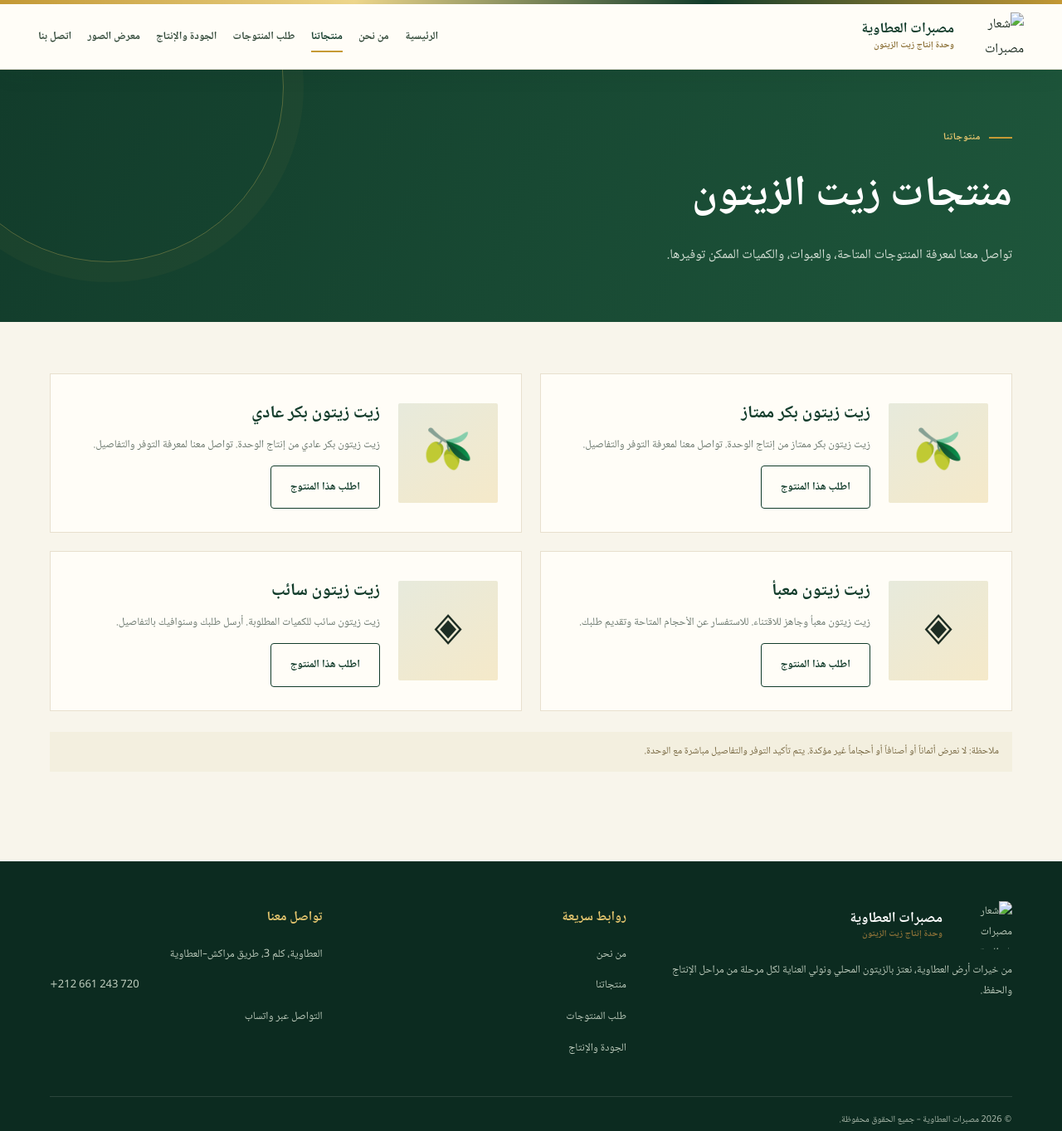
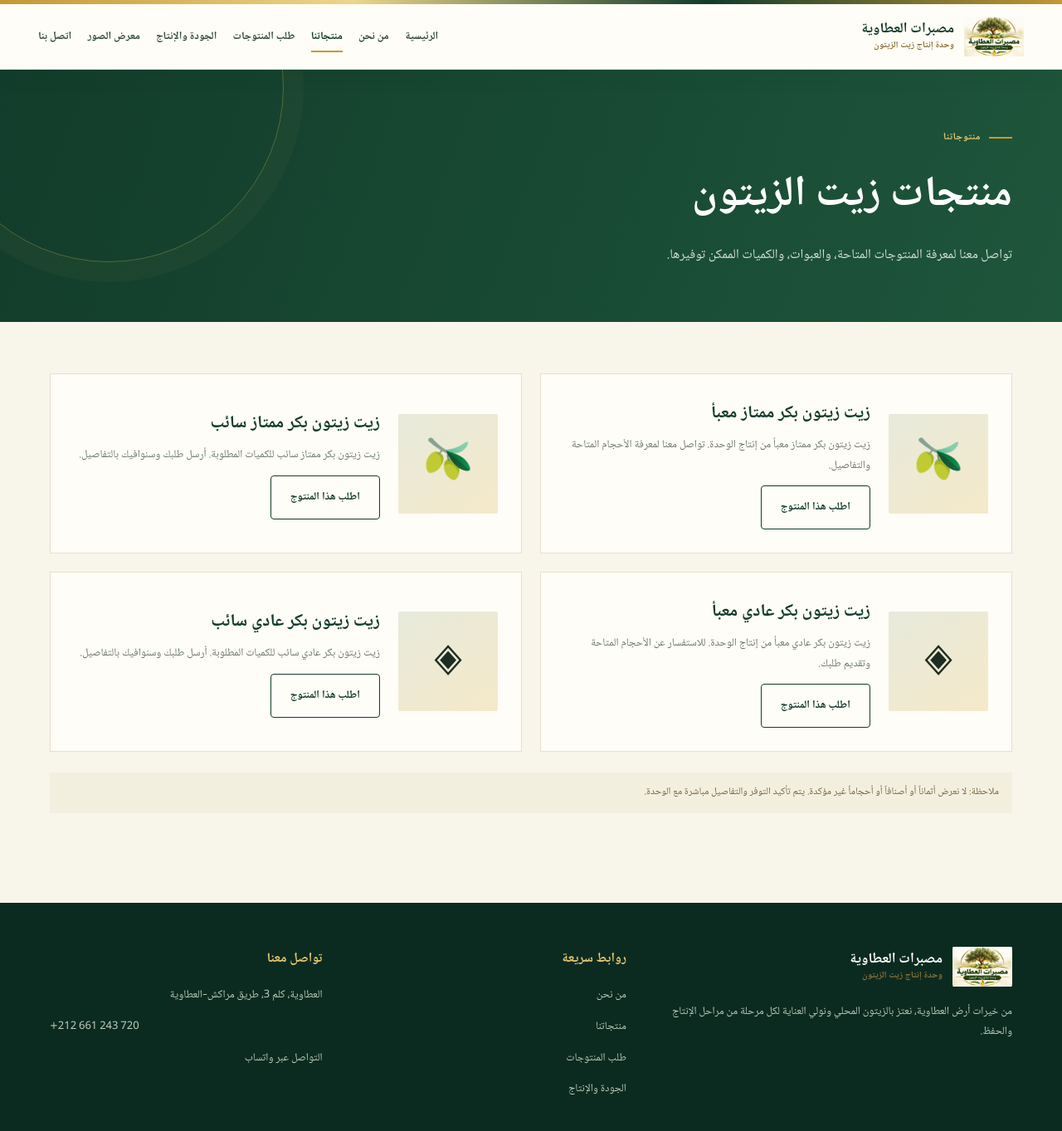
Before and after one commit to badrach76/conservesattaouia, a plain HTML site: page products.html in a window 1280 px wide. Shown: the top 1363 px of the page at 83% size. Drawn offline with Linux system fonts and the light colour scheme.

Commit message:
Add files via upload

```diff
--- a/products.html
+++ b/products.html
@@ -28,15 +28,15 @@
 @media(max-width:920px){.header-inner{flex-wrap:wrap}.menu{display:block}.nav{display:none;width:100%;flex-direction:column;align-items:stretch;gap:0;padding:5px 0 12px}.nav.open{display:flex}.nav a{padding:9px 4px;border-top:1px solid var(--line)}.nav a:after{display:none}.hero-grid{grid-template-columns:1fr;gap:10px;padding-top:38px}.hero-emblem{grid-row:1;min-height:300px}.hero-emblem img{max-width:500px;width:88%}.hero-emblem:before{width:70%}.hero-copy{text-align:center}.hero-copy p{margin:0 auto}.hero-actions{justify-content:center}.story{grid-template-columns:1fr;gap:25px}.cards{grid-template-columns:1fr 1fr}.footer-grid{grid-template-columns:1fr 1fr}}
 @media(max-width:620px){.container{width:calc(100% - 30px)}.header-inner{padding:8px 15px}.brand{min-width:0}.brand img{width:59px;height:48px}.brand-name{font-size:15px}.hero-grid{padding:28px 17px 48px;min-height:auto}.hero-emblem{min-height:225px}.hero-emblem img{width:100%;max-width:410px}.hero-copy h1{font-size:42px}.hero-copy p{font-size:15px}.trust-inner{justify-content:center;text-align:center;gap:9px 20px}.section{padding:55px 0}.story-panel{padding:25px}.story-panel h2{font-size:27px}.cards,.product-grid,.contact-grid,.footer-grid{grid-template-columns:1fr}.product-card{grid-template-columns:82px 1fr;padding:17px;gap:15px}.product-icon{height:82px;font-size:35px}.page-hero{padding:45px 0}.page-body{padding:38px 0 60px}.prose{padding:23px}.form-grid{grid-template-columns:1fr}.field.full{grid-column:auto}.banner-inner{display:block}.banner .btn{margin-top:18px}.footer{padding-top:35px}}
 </style></head><body><div class="topline"></div><header class="header"><div class="header-inner">
-<a class="brand" href="index.html"><img src="assets/association-logo.jpg" alt="شعار مصبرات العطاوية"><span class="brand-name">مصبرات العطاوية<small>وحدة إنتاج زيت الزيتون</small></span></a>
+<a class="brand" href="index.html"><img src="association-logo.jpg" alt="شعار مصبرات العطاوية"><span class="brand-name">مصبرات العطاوية<small>وحدة إنتاج زيت الزيتون</small></span></a>
 <button class="menu" aria-label="فتح القائمة" onclick="document.querySelector('.nav').classList.toggle('open')">☰</button>
 <nav class="nav"><a class="" href="index.html">الرئيسية</a><a class="" href="about.html">من نحن</a><a class="active" href="products.html">منتجاتنا</a><a class="" href="order.html">طلب المنتوجات</a><a class="" href="quality.html">الجودة والإنتاج</a><a class="" href="gallery.html">معرض الصور</a><a class="" href="contact.html">اتصل بنا</a></nav></div></header><main><section class="page-hero"><div class="container"><span class="kicker" style="color:#e4c56e">منتوجاتنا</span><h1>منتجات زيت الزيتون</h1><p>تواصل معنا لمعرفة المنتوجات المتاحة، والعبوات، والكميات الممكن توفيرها.</p></div></section><section class="page-body"><div class="container"><div class="product-grid">
-<article class="product-card"><div class="product-icon">🫒</div><div><h2>زيت زيتون بكر ممتاز</h2><p>زيت زيتون بكر ممتاز من إنتاج الوحدة. تواصل معنا لمعرفة التوفر والتفاصيل.</p><a class="btn btn-outline" href="order.html">اطلب هذا المنتوج</a></div></article>
-<article class="product-card"><div class="product-icon">🫒</div><div><h2>زيت زيتون بكر عادي</h2><p>زيت زيتون بكر عادي من إنتاج الوحدة. تواصل معنا لمعرفة التوفر والتفاصيل.</p><a class="btn btn-outline" href="order.html">اطلب هذا المنتوج</a></div></article>
-<article class="product-card"><div class="product-icon">◈</div><div><h2>زيت زيتون معبأ</h2><p>زيت زيتون معبأ وجاهز للاقتناء. للاستفسار عن الأحجام المتاحة وتقديم طلبك.</p><a class="btn btn-outline" href="order.html">اطلب هذا المنتوج</a></div></article>
-<article class="product-card"><div class="product-icon">◈</div><div><h2>زيت زيتون سائب</h2><p>زيت زيتون سائب للكميات المطلوبة. أرسل طلبك وسنوافيك بالتفاصيل.</p><a class="btn btn-outline" href="order.html">اطلب هذا المنتوج</a></div></article>
+<article class="product-card"><div class="product-icon">🫒</div><div><h2>زيت زيتون بكر ممتاز معبأ</h2><p>زيت زيتون بكر ممتاز معبأ من إنتاج الوحدة. تواصل معنا لمعرفة الأحجام المتاحة والتفاصيل.</p><a class="btn btn-outline" href="order.html">اطلب هذا المنتوج</a></div></article>
+<article class="product-card"><div class="product-icon">🫒</div><div><h2>زيت زيتون بكر ممتاز سائب</h2><p>زيت زيتون بكر ممتاز سائب للكميات المطلوبة. أرسل طلبك وسنوافيك بالتفاصيل.</p><a class="btn btn-outline" href="order.html">اطلب هذا المنتوج</a></div></article>
+<article class="product-card"><div class="product-icon">◈</div><div><h2>زيت زيتون بكر عادي معبأ</h2><p>زيت زيتون بكر عادي معبأ من إنتاج الوحدة. للاستفسار عن الأحجام المتاحة وتقديم طلبك.</p><a class="btn btn-outline" href="order.html">اطلب هذا المنتوج</a></div></article>
+<article class="product-card"><div class="product-icon">◈</div><div><h2>زيت زيتون بكر عادي سائب</h2><p>زيت زيتون بكر عادي سائب للكميات المطلوبة. أرسل طلبك وسنوافيك بالتفاصيل.</p><a class="btn btn-outline" href="order.html">اطلب هذا المنتوج</a></div></article>
 </div><div class="form-note" style="margin-top:25px">ملاحظة: لا نعرض أثماناً أو أصنافاً أو أحجاماً غير مؤكدة. يتم تأكيد التوفر والتفاصيل مباشرة مع الوحدة.</div></div></section></main><footer class="footer"><div class="container"><div class="footer-grid">
-<div><a class="brand" href="index.html"><img src="assets/association-logo.jpg" alt="شعار مصبرات العطاوية"><span class="brand-name">مصبرات العطاوية<small>وحدة إنتاج زيت الزيتون</small></span></a><p>من خيرات أرض العطاوية، نعتز بالزيتون المحلي ونولي العناية لكل مرحلة من مراحل الإنتاج والحفظ.</p></div>
+<div><a class="brand" href="index.html"><img src="association-logo.jpg" alt="شعار مصبرات العطاوية"><span class="brand-name">مصبرات العطاوية<small>وحدة إنتاج زيت الزيتون</small></span></a><p>من خيرات أرض العطاوية، نعتز بالزيتون المحلي ونولي العناية لكل مرحلة من مراحل الإنتاج والحفظ.</p></div>
 <div><h3>روابط سريعة</h3><p><a href="about.html">من نحن</a></p><p><a href="products.html">منتجاتنا</a></p><p><a href="order.html">طلب المنتوجات</a></p><p><a href="quality.html">الجودة والإنتاج</a></p></div>
 <div><h3>تواصل معنا</h3><p>العطاوية، كلم 3، طريق مراكش–العطاوية</p><p dir="ltr">+212 661 243 720</p><p><a href="https://wa.me/212661243720">التواصل عبر واتساب</a></p></div>
 </div><div class="footer-bottom">© <span id="year"></span> مصبرات العطاوية – جميع الحقوق محفوظة.</div></div></footer>
```
Also changed, not shown: about.html (+2 -2 lines), contact.html (+2 -2 lines), gallery.html (+3 -3 lines), index.html (+5 -4 lines), order.html (+4 -4 lines), quality.html (+2 -2 lines), 1 other file.
